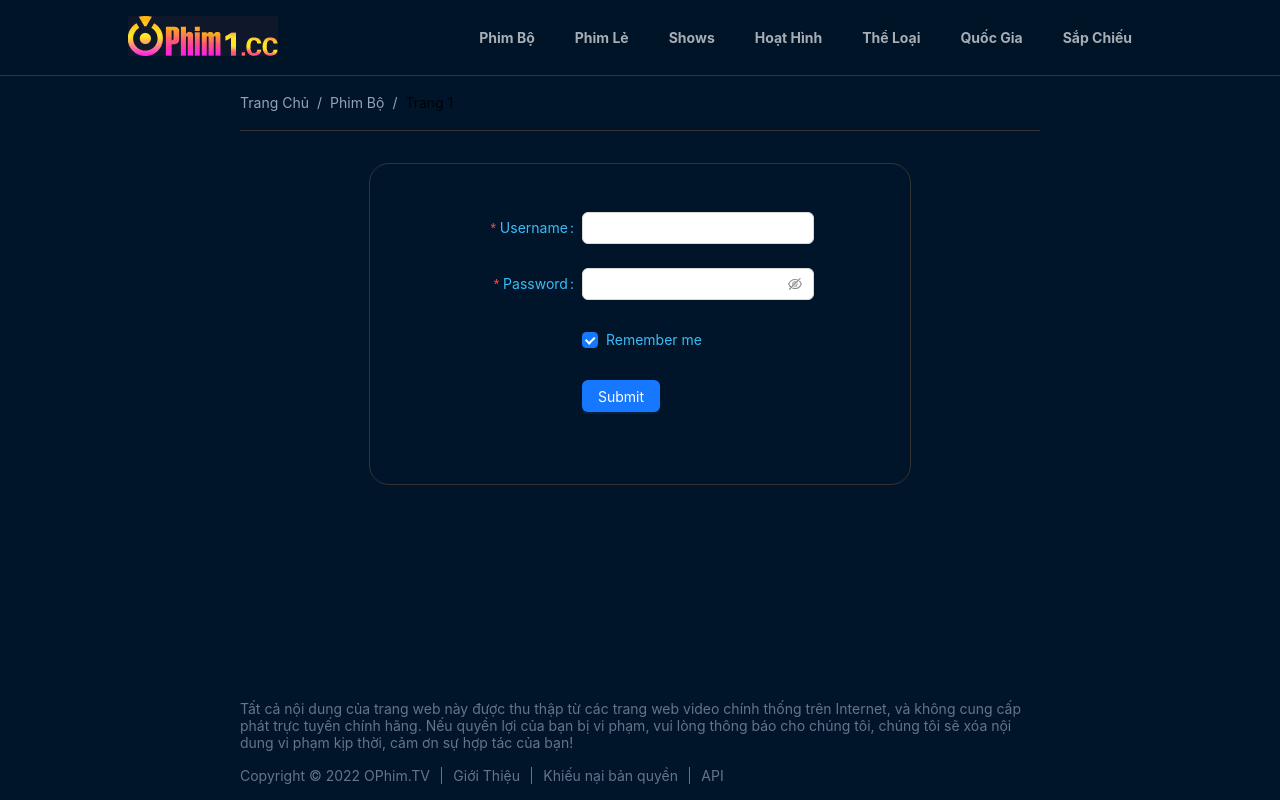
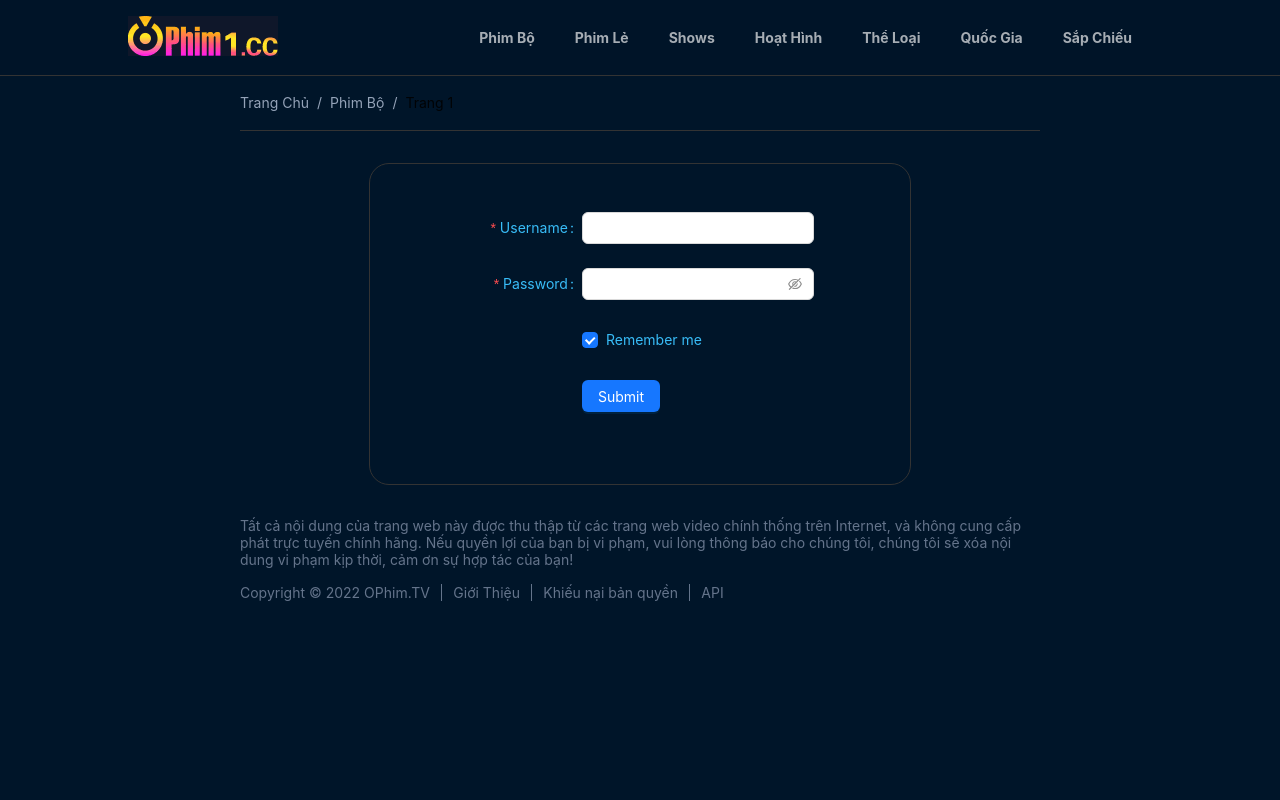
Before and after one commit to GaConUtc/my-movies, a React (Create React App) app: page /login in a window 1280 px wide. Built offline with nearby package versions, Linux system fonts and the light colour scheme.

Commit message:
fix footer

```diff
--- a/src/components/Footer/Footer.scss
+++ b/src/components/Footer/Footer.scss
@@ -1,7 +1,4 @@
 .footer {
-    position: -webkit-sticky;
-    position: fixed;
-    bottom: 0;
     color: rgb(100 116 139);
     .ant-row {
         margin: 1rem 0 1rem 0;
```
